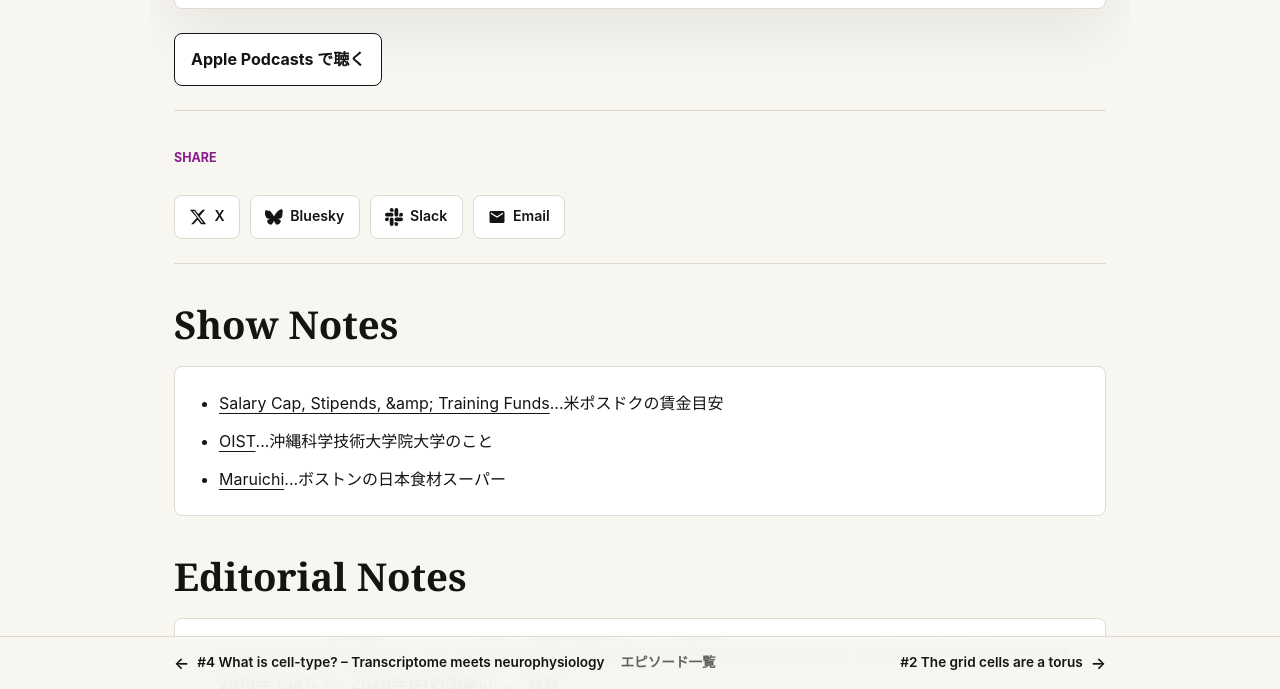
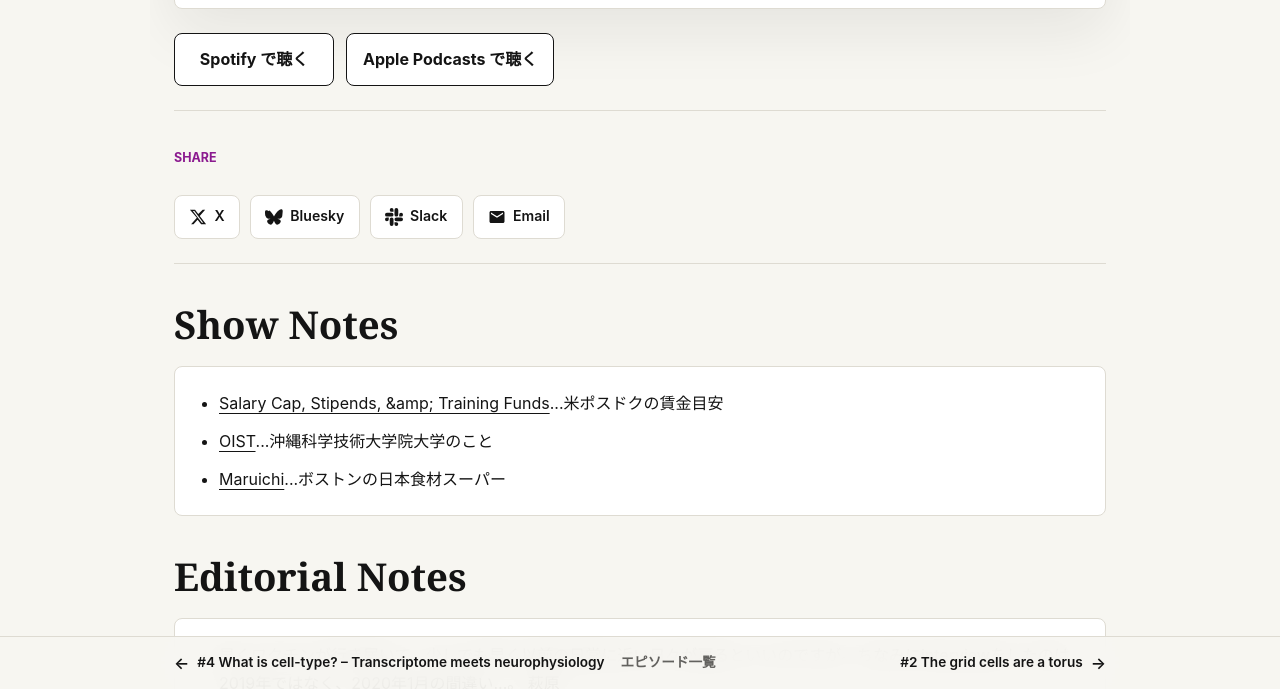
Before and after one commit to yfujis/neuroradio.github.io, a Jekyll site: the page built from _posts/2021-03-08-covid19-dominates-everything.md, in a window 1280 px wide and 900 px high, scrolled down 675 px, cut to the strip 211-900 px from the top of the window. Built offline with Jekyll 4.4.1, drawn with Linux system fonts in a browser that asks for light colours.

Commit message:
Add Spotify link to episode page platform links
Co-authored-by: Copilot <223556219+Copilot@users.noreply.github.com>

```diff
--- a/_layouts/episode.html
+++ b/_layouts/episode.html
@@ -11,11 +11,13 @@ layout: default
     <div class="spotify-embed">
       <iframe src="{{ page.spotify }}" width="100%" height="152" frameborder="0" allowfullscreen allow="autoplay; clipboard-write; encrypted-media; fullscreen; picture-in-picture" loading="lazy" title="Spotify episode player"></iframe>
     </div>
-    {% if page.apple_podcast %}
+    {% assign spotify_id = page.spotify | remove: 'https://open.spotify.com/embed/episode/' | split: '?' | first %}
     <div class="platform-links">
+      <a class="platform" href="https://open.spotify.com/episode/{{ spotify_id }}">Spotify で聴く</a>
+      {% if page.apple_podcast %}
       <a class="platform" href="{{ page.apple_podcast }}">Apple Podcasts で聴く</a>
+      {% endif %}
     </div>
-    {% endif %}
     <div data-pagefind-ignore>{% include share_buttons.html %}</div>
     <section class="episode-content" aria-label="{{ page.title }} のShow NotesとEditorial Notes">
       <h2 id="show-notes">Show Notes</h2>
```
